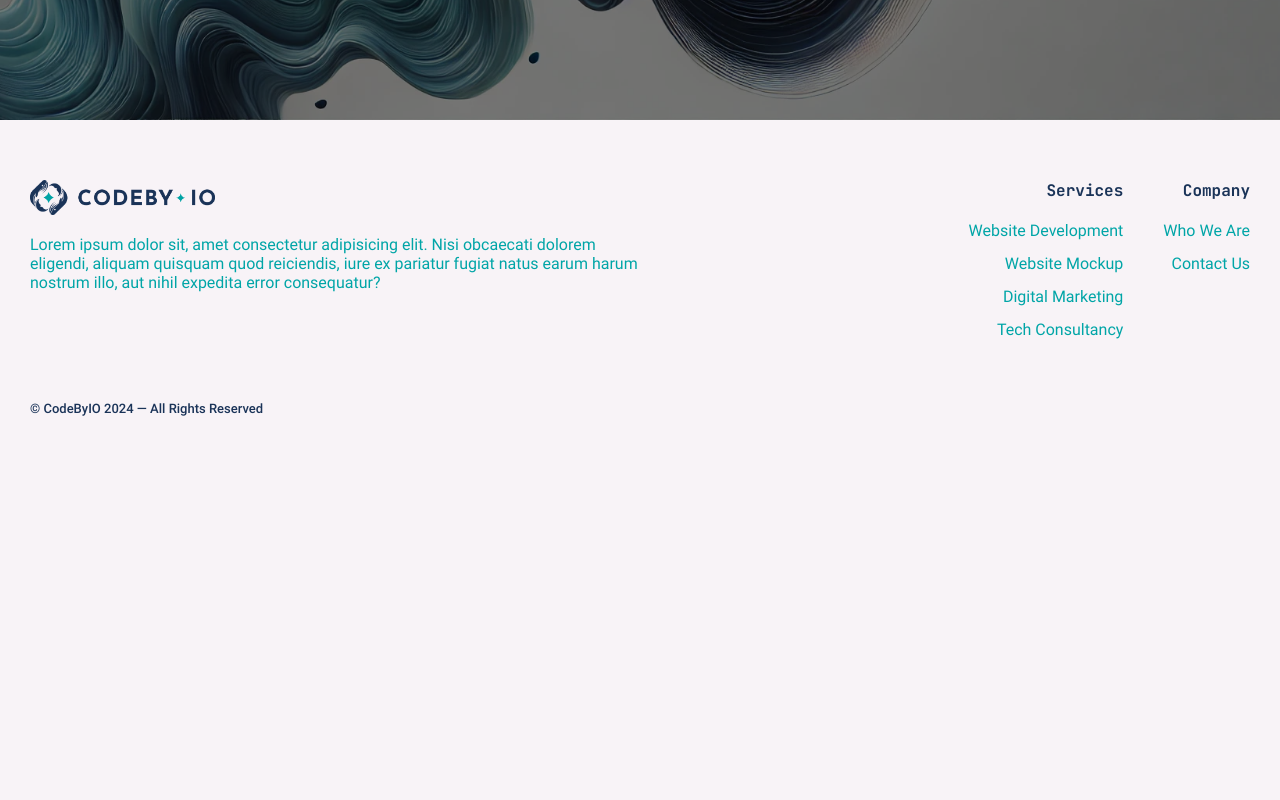
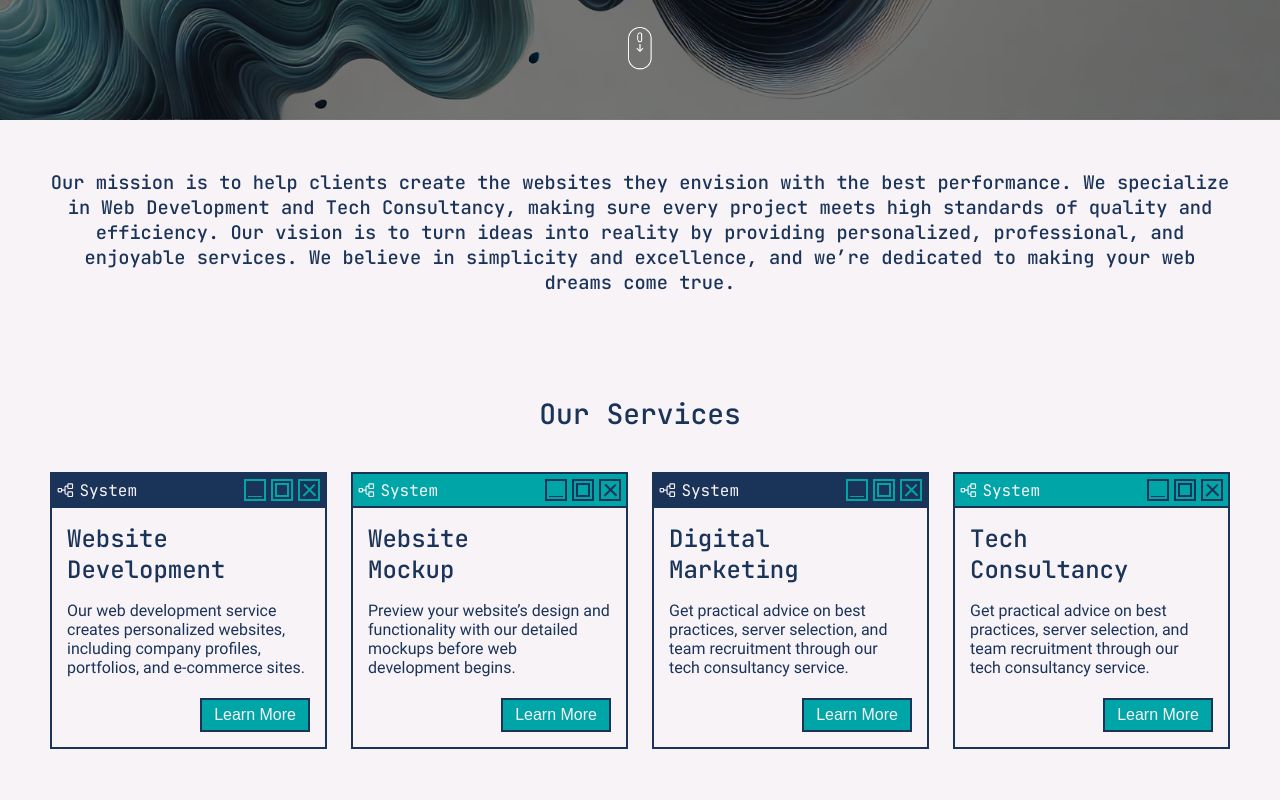
Before and after one commit to codebyio/codebyio.github.io, a Next.js app: page /who-we-are in a window 1280 px wide. Shown: the part 680-1480 px from the top of the page. Before the commit the page ends 1156 px from the top, so only its background shows below. Built offline with nearby package versions, Linux system fonts and the light colour scheme.

Commit message:
UI: Who We Are Page

```diff
--- a/src/app/who-we-are/page.js
+++ b/src/app/who-we-are/page.js
@@ -1,9 +1,57 @@
 import HeroBanner from "@/components/HeroBanner/HeroBanner";
+import CtaSection from "@/components/shared/CtaSection/CtaSection";
+import Section from "@/components/shared/Section/Section";
+import WindowCard from "@/components/shared/WindowCard/WindowCard";
+import Grid2 from "@mui/material/Grid2";
 
 export default function Home() {
   return (
     <>
       <HeroBanner title='Who We Are' alt='Hero Banner' />
+      <Section>
+        <h3 className='text-center'>
+          Our mission is to help clients create the websites they envision with the best
+          performance. We specialize in Web Development and Tech Consultancy, making sure every
+          project meets high standards of quality and efficiency. Our vision is to turn ideas into
+          reality by providing personalized, professional, and enjoyable services. We believe in
+          simplicity and excellence, and we’re dedicated to making your web dreams come true.
+        </h3>
+      </Section>
+      <Section title='Our Services' position='center'>
+        <Grid2 container spacing={3}>
+          <Grid2 item size={{ xs: 12, sm: 6, md: 3 }}>
+            <WindowCard
+              title='Website Development'
+              body='Our web development service creates personalized websites, including company profiles, portfolios, and e-commerce sites.'
+              href='/asd'
+            />
+          </Grid2>
+          <Grid2 item size={{ xs: 12, sm: 6, md: 3 }}>
+            <WindowCard
+              title='Website Mockup'
+              body='Preview your website’s design and functionality with our detailed mockups before web development begins.'
+              href='/asd'
+              invertColor={true}
+            />
+          </Grid2>
+          <Grid2 item size={{ xs: 12, sm: 6, md: 3 }}>
+            <WindowCard
+              title='Digital Marketing'
+              body='Get practical advice on best practices, server selection, and team recruitment through our tech consultancy service.'
+              href='/asd'
+            />
+          </Grid2>
+          <Grid2 item size={{ xs: 12, sm: 6, md: 3 }}>
+            <WindowCard
+              title='Tech Consultancy'
+              body='Get practical advice on best practices, server selection, and team recruitment through our tech consultancy service.'
+              href='/asd'
+              invertColor
+            />
+          </Grid2>
+        </Grid2>
+      </Section>
+      <CtaSection />
     </>
   );
 }
--- a/src/components/HeroBanner/HeroBanner.jsx
+++ b/src/components/HeroBanner/HeroBanner.jsx
@@ -1,7 +1,7 @@
 import Image from "next/image";
 import classes from "./HeroBanner.module.css";
 import CODEBYIO_HERO from "../../../public/assets/images/CODEBYIO_HERO.webp";
-import CtaButton from "../shared/CtaButton/CtaButton";
+import MOUSESCROLL from "../../../public/assets/gif/MOUSESCROLL.gif";
 
 const HeroBanner = ({ title, subtitle, img, alt, href }) => {
   return (
@@ -10,7 +10,11 @@ const HeroBanner = ({ title, subtitle, img, alt, href }) => {
       <div>
         <h1 className={classes["hero-banner__title"]}>{title}</h1>
         <h2 className={classes["hero-banner__subtitle"]}>{subtitle}</h2>
-        {href && <CtaButton message='Start Your Project' href={href} />}
+        <Image
+          src={MOUSESCROLL}
+          className={classes["hero-banner__scroll"]}
+          alt='Mouse Scroll Gif'
+        />
       </div>
     </section>
   );
--- a/src/components/HeroBanner/HeroBanner.module.css
+++ b/src/components/HeroBanner/HeroBanner.module.css
@@ -28,7 +28,7 @@
 .hero-banner__title {
   font-family: "JetsBrain";
   font-size: 3rem;
-  width: 80%;
+  width: 100%;
   margin: 0px auto 1.875rem auto;
   color: var(--secondary-color);
   font-weight: 500;
@@ -39,6 +39,14 @@
   width: 80%;
   margin: 0px auto 1.875rem auto;
   color: var(--secondary-color);
+}
+.hero-banner__scroll {
+  position: absolute;
+  bottom: 50px;
+  left: 50%;
+  transform: translateX(-50%);
+  width: 24px;
+  height: auto;
 }
 @media only screen and (max-width: 875px) {
   .hero-banner__title {
--- a/src/components/Layout/Footer/Footer.jsx
+++ b/src/components/Layout/Footer/Footer.jsx
@@ -9,7 +9,7 @@ const Footer = () => {
       <div className={classes["footer__upper"]}>
         <div>
           <Image src={LOGO_COLOR} className={classes["web-logo"]} alt='CodeByIO' />
-          <p className='text-primary-g'>
+          <p className={`${classes["footer-desc"]} text-primary-g`}>
             Lorem ipsum dolor sit, amet consectetur adipisicing elit. Nisi obcaecati dolorem
             eligendi, aliquam quisquam quod reiciendis, iure ex pariatur fugiat natus earum harum
             nostrum illo, aut nihil expedita error consequatur?
--- a/src/components/Layout/Layout.module.css
+++ b/src/components/Layout/Layout.module.css
@@ -216,6 +216,9 @@
   padding: 60px 30px;
   background-color: var(--secondary-color);
 }
+.footer-desc {
+  font-size: 14px;
+}
 .footer .web-logo {
   height: 35px;
 }
@@ -250,9 +253,10 @@
 .footer__nav-link {
   color: var(--primary-green-color);
   text-decoration: none;
+  font-size: 14px;
 }
 .footer__bottom {
-  font-size: 13px;
+  font-size: 12px;
   font-weight: 500;
 }
 
--- a/src/components/shared/Section/Section.jsx
+++ b/src/components/shared/Section/Section.jsx
@@ -1,6 +1,6 @@
 import classes from "./Section.module.css";
 
-const Section = ({ children, size = "small", position }) => {
+const Section = ({ children, title, size = "small", position }) => {
   return (
     <section
       className={`${classes["section"]}
@@ -8,6 +8,7 @@ const Section = ({ children, size = "small", position }) => {
         size == "large" && classes["large"]
       } ${position == "center" && classes["center"]}`}
     >
+      {title && <h2 className={classes["section-title"]}>{title}</h2>}
       {children}
     </section>
   );
--- a/src/components/shared/Section/Section.module.css
+++ b/src/components/shared/Section/Section.module.css
@@ -1,8 +1,10 @@
 .section {
+  display: flex;
+  flex-direction: column;
   margin-right: auto;
   margin-left: auto;
   max-width: 1440px;
-  padding: 80px;
+  padding: 50px;
 }
 .section.small {
   min-height: 25vh;
@@ -24,6 +26,14 @@
   margin: 0px;
   color: var(--primary-blue-color);
 }
+.section-title {
+  margin-top: 0px;
+  margin-bottom: 2.5rem;
+  font-family: "JetsBrain";
+  font-size: 28px;
+  font-weight: 500;
+  color: var(--primary-blue-color);
+}
 
 @media only screen and (max-width: 603px) {
   .section {
--- a/src/components/shared/WindowCard/WindowCard.jsx
+++ b/src/components/shared/WindowCard/WindowCard.jsx
@@ -1,7 +1,8 @@
+import Link from "next/link";
 import classes from "./WindowCard.module.css";
 import { PiTreeStructure } from "react-icons/pi";
 
-const WindowCard = ({ title, body, invertColor }) => {
+const WindowCard = ({ title, body, href, invertColor }) => {
   return (
     <article className={`${classes["window-card"]} ${invertColor && classes["inverted"]}`}>
       <div className={classes["window-card__tool"]}>
@@ -13,7 +14,9 @@ const WindowCard = ({ title, body, invertColor }) => {
         </div>
         <div>
           <span className={classes["min"]}></span>
-          <span className={classes["max"]}></span>
+          <span className={classes["max"]}>
+            <span></span>
+          </span>
           <span className={classes["close"]}>
             <span></span>
             <span></span>
@@ -23,6 +26,11 @@ const WindowCard = ({ title, body, invertColor }) => {
       <div className={classes["window-card__content"]}>
         <h2 className={classes["window-card__title"]}>{title}</h2>
         <p className={classes["window-card__body"]}>{body}</p>
+        {href && (
+          <Link href={href} className={classes["window-card__link"]}>
+            <button>Learn More</button>
+          </Link>
+        )}
       </div>
     </article>
   );
--- a/src/components/shared/WindowCard/WindowCard.module.css
+++ b/src/components/shared/WindowCard/WindowCard.module.css
@@ -1,8 +1,10 @@
 .window-card {
+  display: flex;
+  flex-direction: column;
   border: 2px solid var(--primary-blue-color);
   color: var(--primary-blue-color);
-  min-height: 200px;
   height: 100%;
+  aspect-ratio: 1 / 1;
 }
 .window-card__tool {
   display: flex;
@@ -43,15 +45,15 @@
   right: 0px;
   bottom: 2px;
 }
-.window-card__tool span.max::after {
+.window-card__tool span.max {
+  padding: 2px;
+}
+.window-card__tool span.max > span {
   content: "";
   position: absolute;
-  width: calc(100% - 7px);
-  height: calc(100% - 7px);
+  width: calc(100% - 4px);
+  height: calc(100% - 4px);
   border: 2px solid var(--primary-green-color);
-  left: 2px;
-  right: 2px;
-  bottom: 2px;
 }
 .window-card__tool span.close > span {
   position: absolute;
@@ -83,14 +85,41 @@
   border-color: var(--primary-blue-color);
 }
 .window-card__content {
+  flex: 1;
+  display: flex;
+  gap: 1rem;
+  flex-direction: column;
   padding: 15px;
 }
 .window-card__title,
 .window-card__body {
   margin: 0px;
 }
+.window-card__body {
+  flex: 1;
+}
 .window-card__title {
+  width: min-content;
   font-family: "JetsBrain";
-  margin-bottom: 1rem;
   font-weight: 500;
 }
+.window-card__link {
+  justify-content: flex-end;
+  align-self: flex-end;
+  cursor: pointer;
+}
+.window-card__link > button {
+  border-radius: 0px;
+  background-color: var(--primary-green-color);
+  border: 2px solid var(--primary-blue-color);
+  font-size: 16px;
+  color: var(--secondary-color);
+  padding: 6px 12px;
+  cursor: pointer;
+}
+
+@media screen and (max-width: 876px) {
+  .window-card {
+    aspect-ratio: auto;
+  }
+}
```
Also changed, not shown: src/app/page.js (+8 -9 lines), public/assets/gif/MOUSESCROLL.gif (added).
